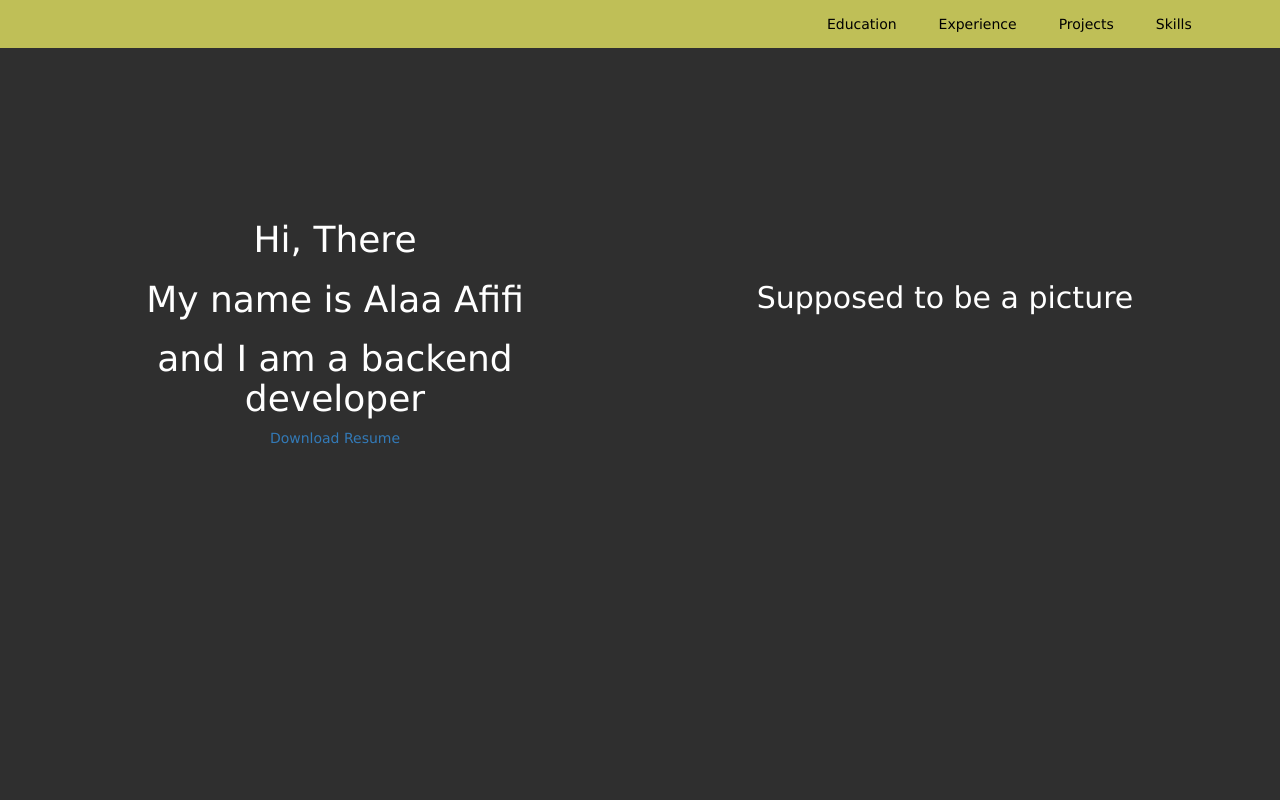
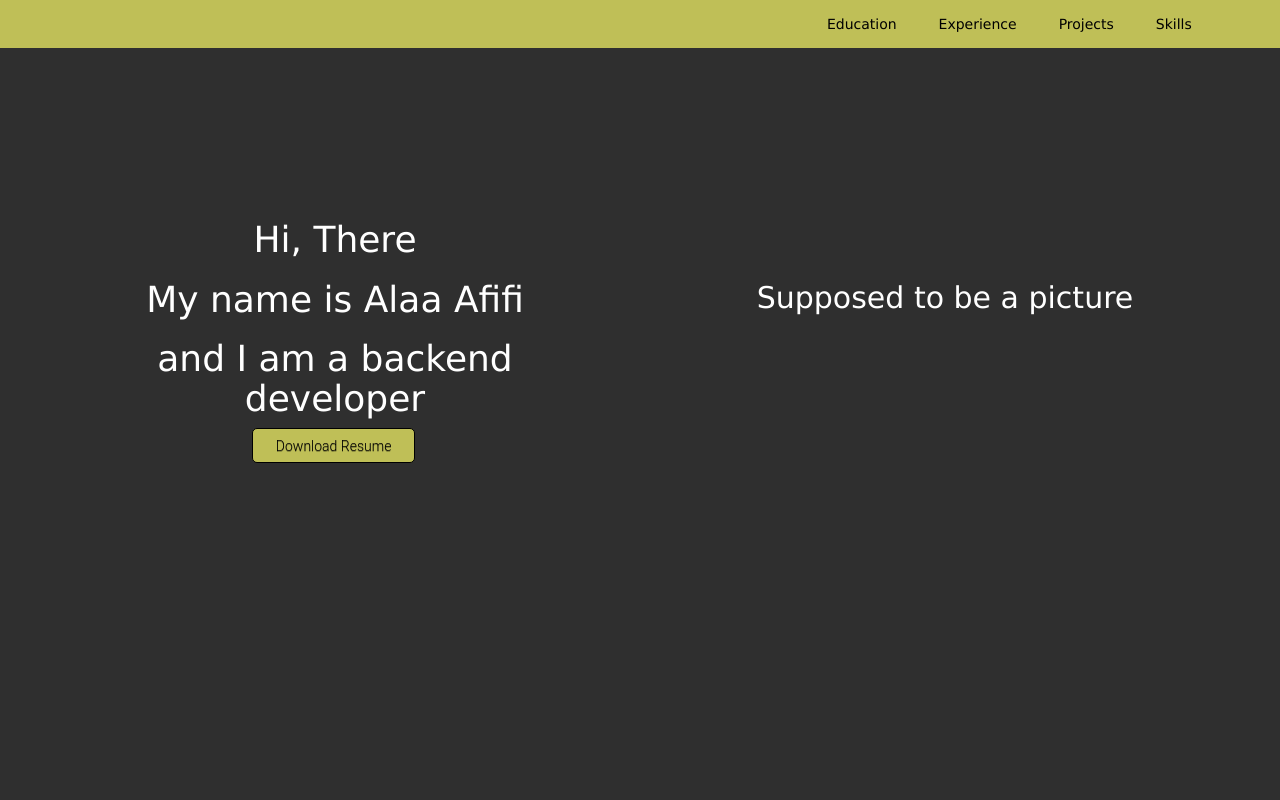
Before and after one commit to afifialaa/portfolio, an Angular app: page / in a window 1280 px wide. Shown: the top 800 px of the page. Built offline with nearby package versions, Linux system fonts and the light colour scheme.

Commit message:
resume download btn fix

```diff
--- a/src/app/jumbotron/jumbotron.component.css
+++ b/src/app/jumbotron/jumbotron.component.css
@@ -28,7 +28,7 @@
 }
 
 
-.button-btn{
+.download-btn{
     display:inline-block;
     padding:0.46em 1.6em;
     border:0.1em solid #000000;
```
